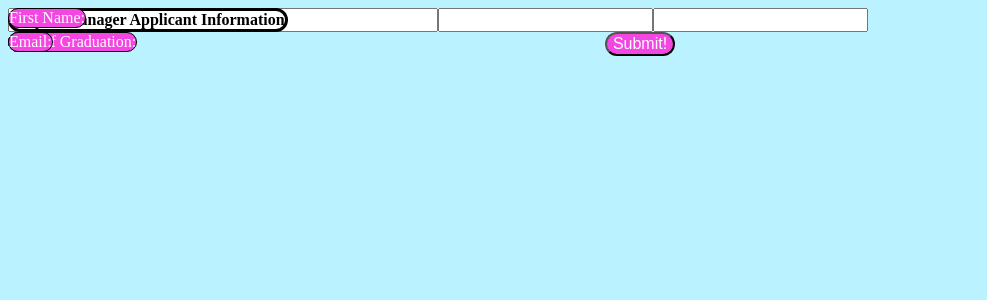
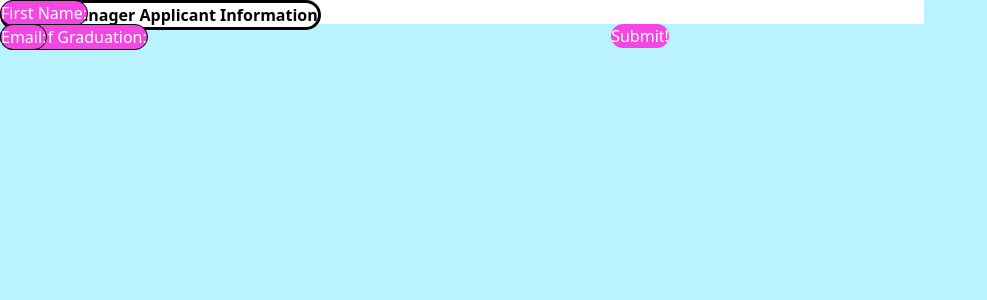
Before and after one commit to kylepet/CS-320-Manager-App-Frontend, a Next.js app: page / in a window 1280 px wide. Shown: the top 300 px of the page, without its empty margins (0-987 px from the left). Built offline with nearby package versions, Linux system fonts and the light colour scheme.

Commit message:
add tailwindcss

```diff
--- a/package.json
+++ b/package.json
@@ -17,5 +17,10 @@
     "react": "18.2.0",
     "react-dom": "18.2.0",
     "typescript": "5.0.3"
+  },
+  "devDependencies": {
+    "autoprefixer": "10.4.14",
+    "postcss": "8.4.21",
+    "tailwindcss": "3.3.1"
   }
 }
--- /dev/null
+++ b/postcss.config.js
@@ -0,0 +1,6 @@
+module.exports = {
+  plugins: {
+    tailwindcss: {},
+    autoprefixer: {},
+  },
+}
--- a/src/styles/globals.css
+++ b/src/styles/globals.css
@@ -157,3 +157,7 @@
 {
   font-size: var(--field-text-size);
 }
+
+@tailwind base;
+@tailwind components;
+@tailwind utilities;
--- /dev/null
+++ b/tailwind.config.js
@@ -0,0 +1,10 @@
+/** @type {import('tailwindcss').Config} */
+module.exports = {
+  content: [
+    "./src/**/*.{js,ts,jsx,tsx,mdx}",
+  ],
+  theme: {
+    extend: {},
+  },
+  plugins: [],
+}
```
Also changed, not shown: 1 other file (tests, documents, lock files or other folders).
